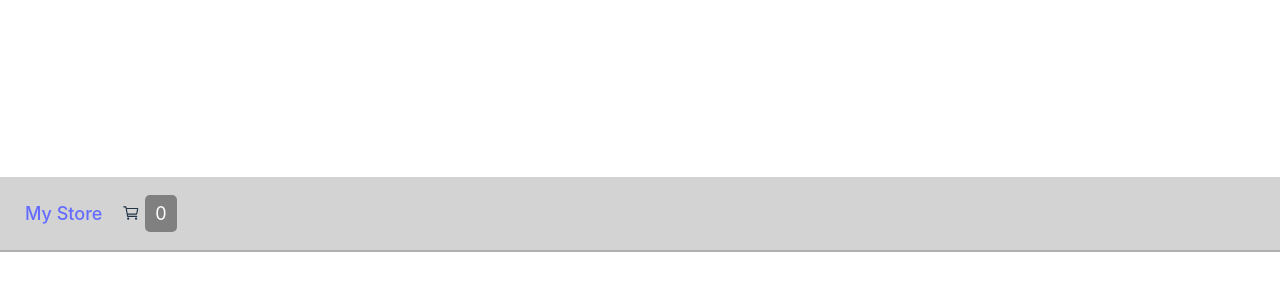
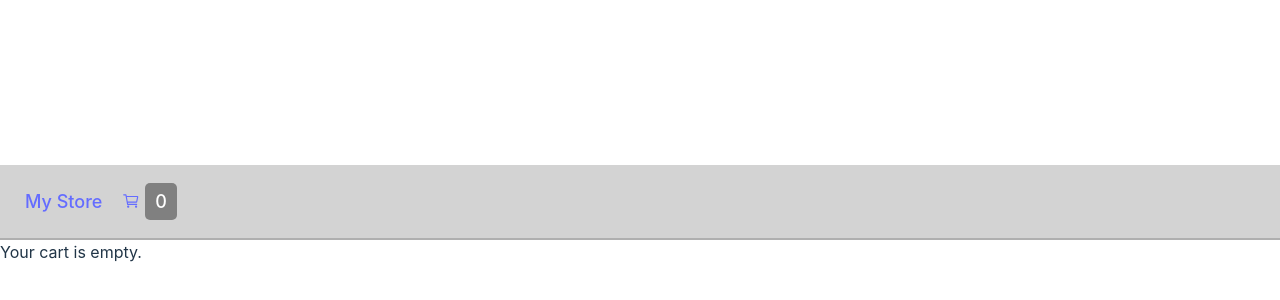
Before and after one commit to mlcs1999/React03, a React (Vite) app: page /cart in a window 1280 px wide. Shown: the part 186-486 px from the top of the page. Built offline with nearby package versions, Linux system fonts and the light colour scheme.

Commit message:
nester routes & link compontent

```diff
--- a/src/App.tsx
+++ b/src/App.tsx
@@ -9,9 +9,7 @@
   createBrowserRouter,
   createRoutesFromElements,
   RouterProvider,
-  Routes,
-  Route,
-  Link
+  Route
 } from "react-router-dom";
 
 const products: Product[] = [
--- a/src/components/NavBar.tsx
+++ b/src/components/NavBar.tsx
@@ -1,4 +1,5 @@
 import { IoCartOutline } from "react-icons/io5";
+import { Outlet, Link } from "react-router-dom";
 
 interface NavBarProps {
   cartNum: number;
@@ -8,12 +9,15 @@
   return (
     <>
     <div className='navBar'>
-        <a>My Store</a>
-        <div className="cart-items">
-          <IoCartOutline/>
-          <p className="cart-num">{cartNum}</p>
-        </div>
+        <Link to="/">My Store</Link>
+        <Link to='/cart'>
+          <div className="cart-items">
+            <IoCartOutline/>
+            <p className="cart-num">{cartNum}</p>
+          </div>
+        </Link>
     </div>
+    <Outlet/>
     </>
   )
 }
```
